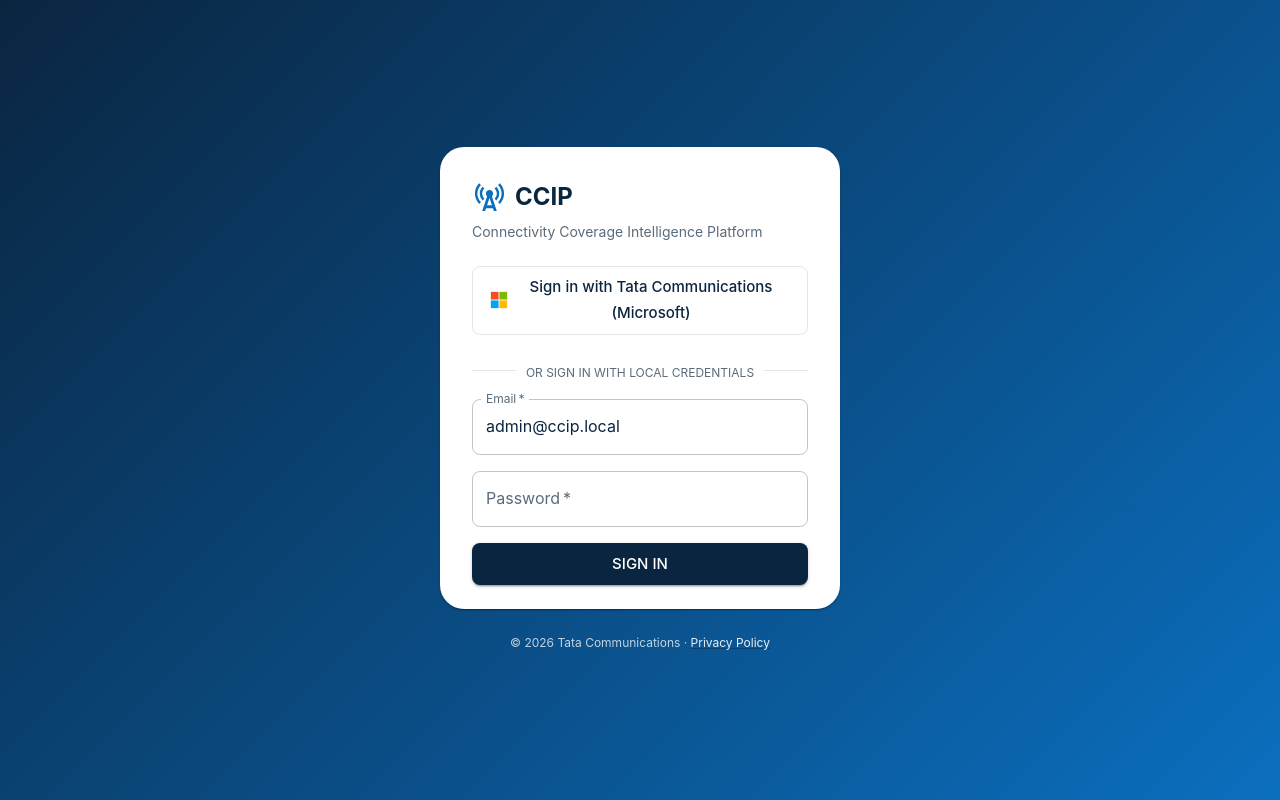
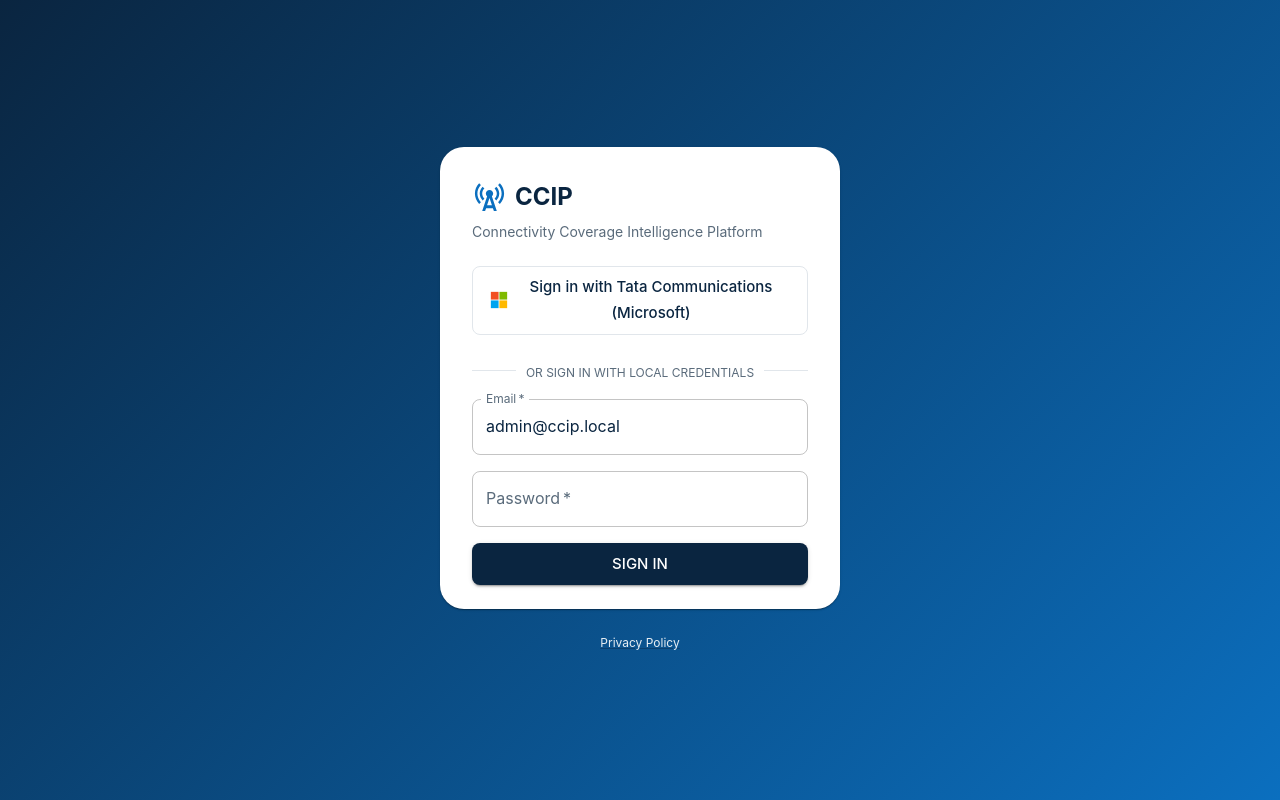
Before and after one commit to provishalbkedia/tataccip, a Next.js app in the folder apps/web/: page /login in a window 1280 px wide. Built offline with nearby package versions, Linux system fonts and the light colour scheme; no server answers.

Commit message:
Simplify Privacy Policy link text, update contact email
Drop the "© year Tata Communications ·" prefix on both the login footer
and the sidebar footer -- just "Privacy Policy" now. Contact section on
the policy page itself now points to vishal.kedia@tatacommunications.com.

```diff
--- a/apps/web/src/app/login/page.tsx
+++ b/apps/web/src/app/login/page.tsx
@@ -140,8 +140,7 @@
           </form>
         </CardContent>
       </Card>
-      <Typography variant="caption" sx={{ mt: 3, color: "rgba(255,255,255,0.75)" }}>
-        © {new Date().getFullYear()} Tata Communications ·{" "}
+      <Typography variant="caption" sx={{ mt: 3 }}>
         <MuiLink component={Link} href="/privacy" sx={{ color: "rgba(255,255,255,0.9)" }}>
           Privacy Policy
         </MuiLink>
--- a/apps/web/src/app/privacy/PrivacyContent.tsx
+++ b/apps/web/src/app/privacy/PrivacyContent.tsx
@@ -210,7 +210,7 @@
           <P>
             If you have questions about this Privacy Policy or how your information is handled, please contact
             your Tata Communications account administrator, or reach the platform team at{" "}
-            <MuiLink href="mailto:privacy@tatacommunications.com">privacy@tatacommunications.com</MuiLink>.
+            <MuiLink href="mailto:vishal.kedia@tatacommunications.com">vishal.kedia@tatacommunications.com</MuiLink>.
           </P>
         </Section>
 
--- a/apps/web/src/components/AppShell.tsx
+++ b/apps/web/src/components/AppShell.tsx
@@ -88,9 +88,6 @@
   // authenticated page without cluttering the AppBar.
   const drawerFooter = (
     <Box sx={{ mt: "auto", px: 2, py: 1.5, borderTop: "1px solid", borderColor: "divider" }}>
-      <Typography variant="caption" color="text.secondary" display="block">
-        © {new Date().getFullYear()} Tata Communications
-      </Typography>
       <MuiLink component={Link} href="/privacy" variant="caption" onClick={() => setMobileOpen(false)}>
         Privacy Policy
       </MuiLink>
```
